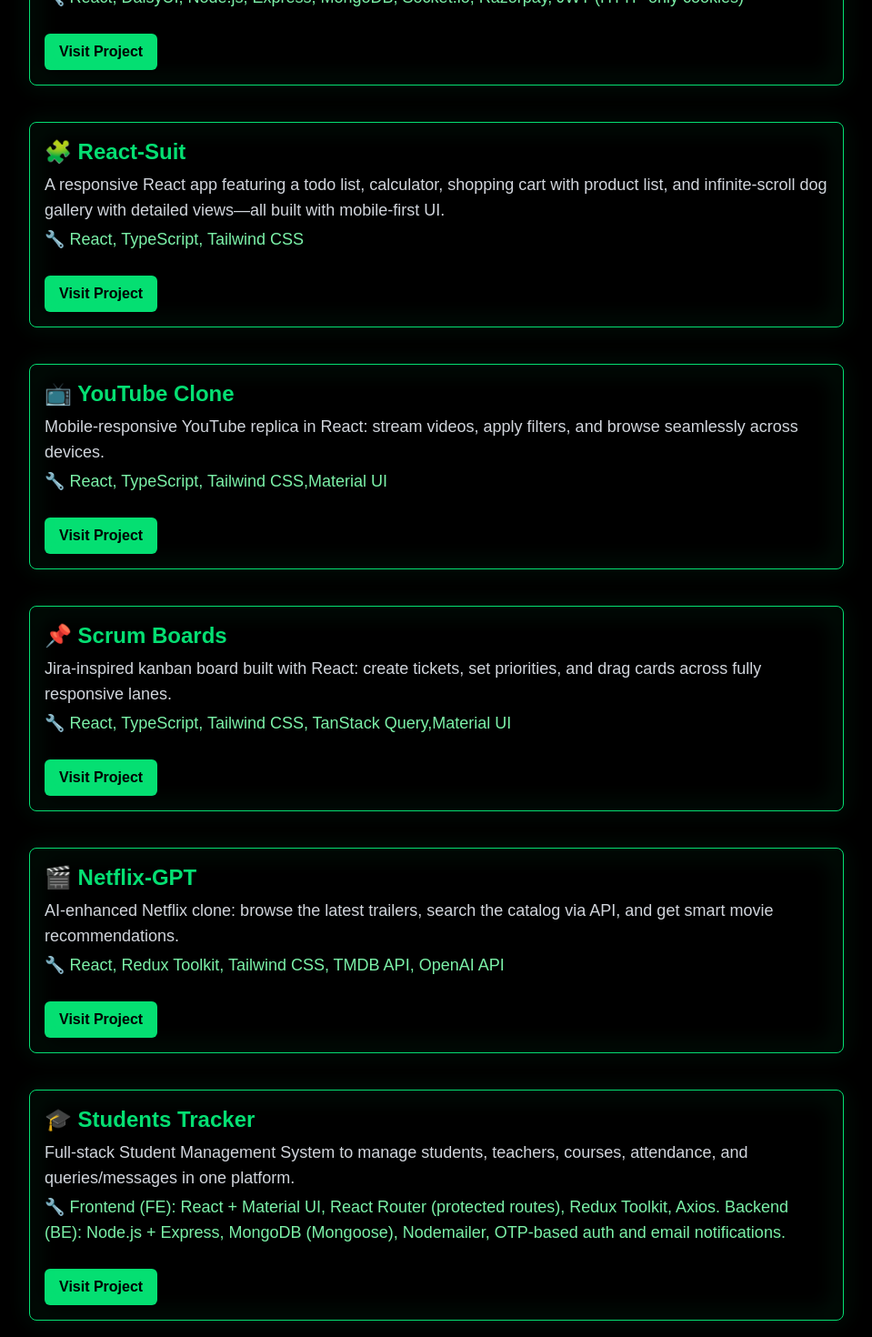
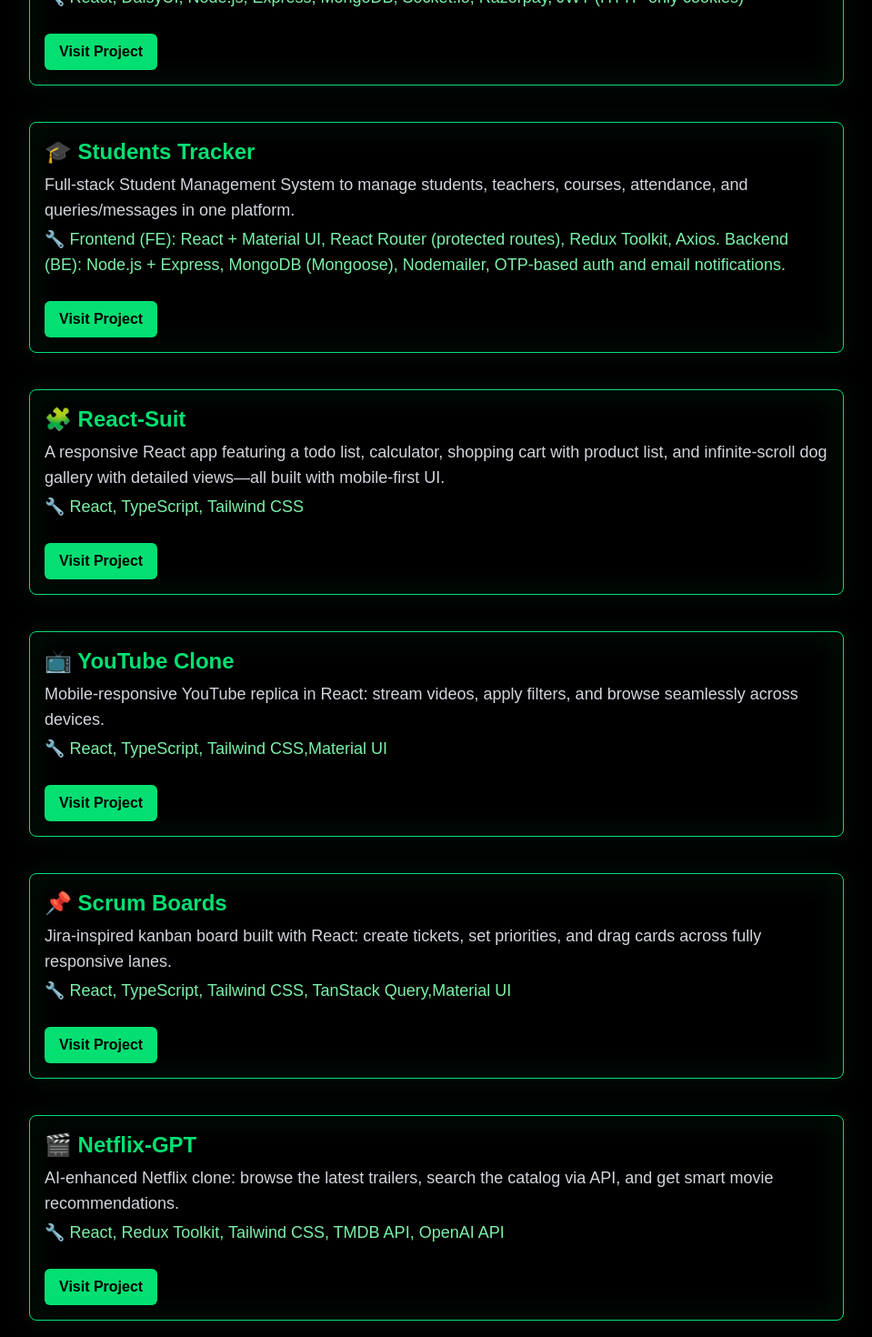
Before and after one commit to yunus9175/myPortfolio, a React (Vite) app: page / in a window 1280 px wide. Shown: the part 4880-6350 px from the top of the page at 91% size, without its empty margins (160-1119 px from the left). Built offline with nearby package versions, Linux system fonts and the light colour scheme.

Commit message:
rearrange projects

```diff
--- a/src/data/index.ts
+++ b/src/data/index.ts
@@ -7,6 +7,15 @@
     technologies:
       "React, DaisyUI, Node.js, Express, MongoDB, Socket.io, Razorpay, JWT (HTTP-only cookies)",
     link: "https://gittinder.site/",
+  },
+   {
+    id: 5,
+    title: "🎓 Students Tracker",
+    description:
+      "Full-stack Student Management System to manage students, teachers, courses, attendance, and queries/messages in one platform.",
+    technologies:
+      "Frontend (FE): React + Material UI, React Router (protected routes), Redux Toolkit, Axios. Backend (BE): Node.js + Express, MongoDB (Mongoose), Nodemailer, OTP-based auth and email notifications.",
+    link: "https://students-tracker.netlify.app/login",
   },
   {
     id: 1,
@@ -40,15 +49,7 @@
     technologies: "React, Redux Toolkit, Tailwind CSS, TMDB API, OpenAI API",
     link: "https://netflixgpt-f326e.web.app/",
   },
-  {
-    id: 5,
-    title: "🎓 Students Tracker",
-    description:
-      "Full-stack Student Management System to manage students, teachers, courses, attendance, and queries/messages in one platform.",
-    technologies:
-      "Frontend (FE): React + Material UI, React Router (protected routes), Redux Toolkit, Axios. Backend (BE): Node.js + Express, MongoDB (Mongoose), Nodemailer, OTP-based auth and email notifications.",
-    link: "https://students-tracker.netlify.app/login",
-  },
+
 ];
 
 export const skills = [
```
